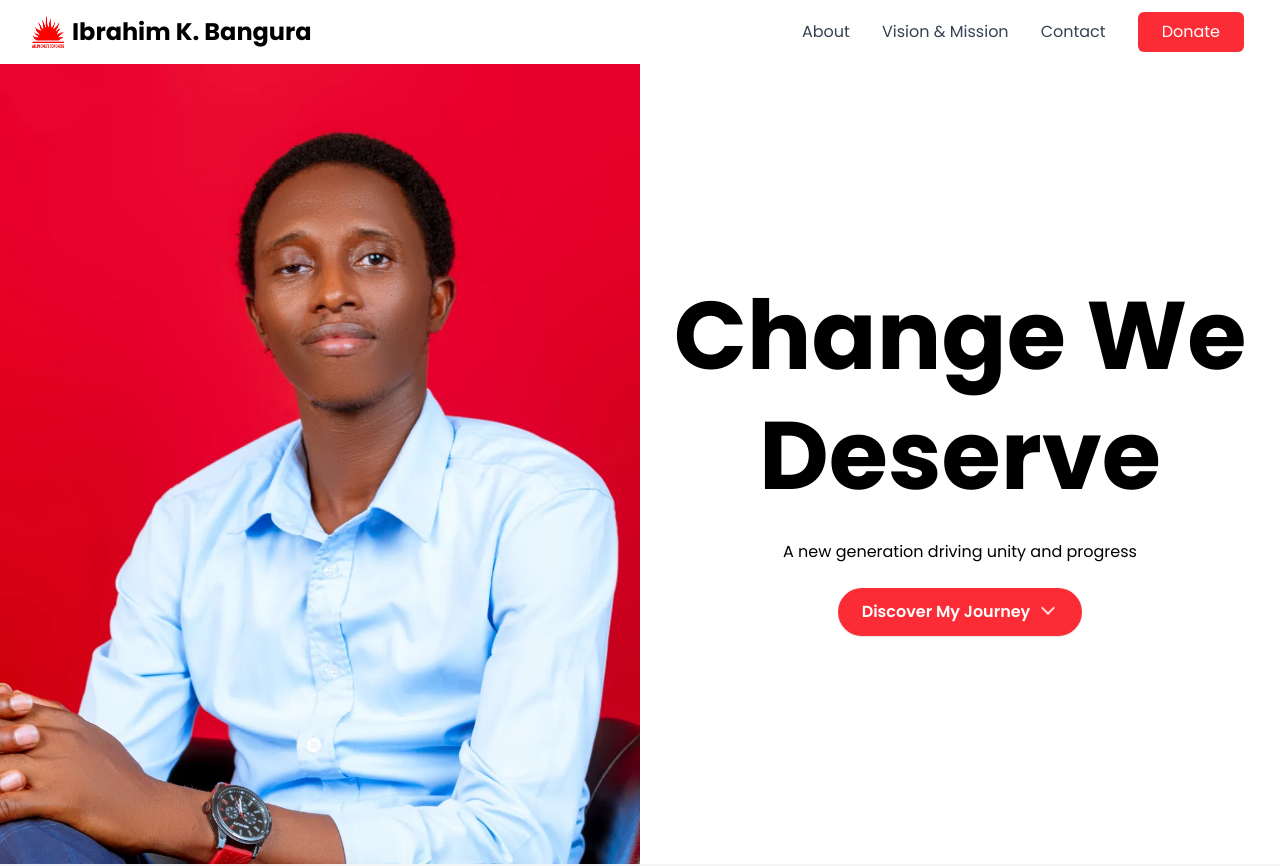
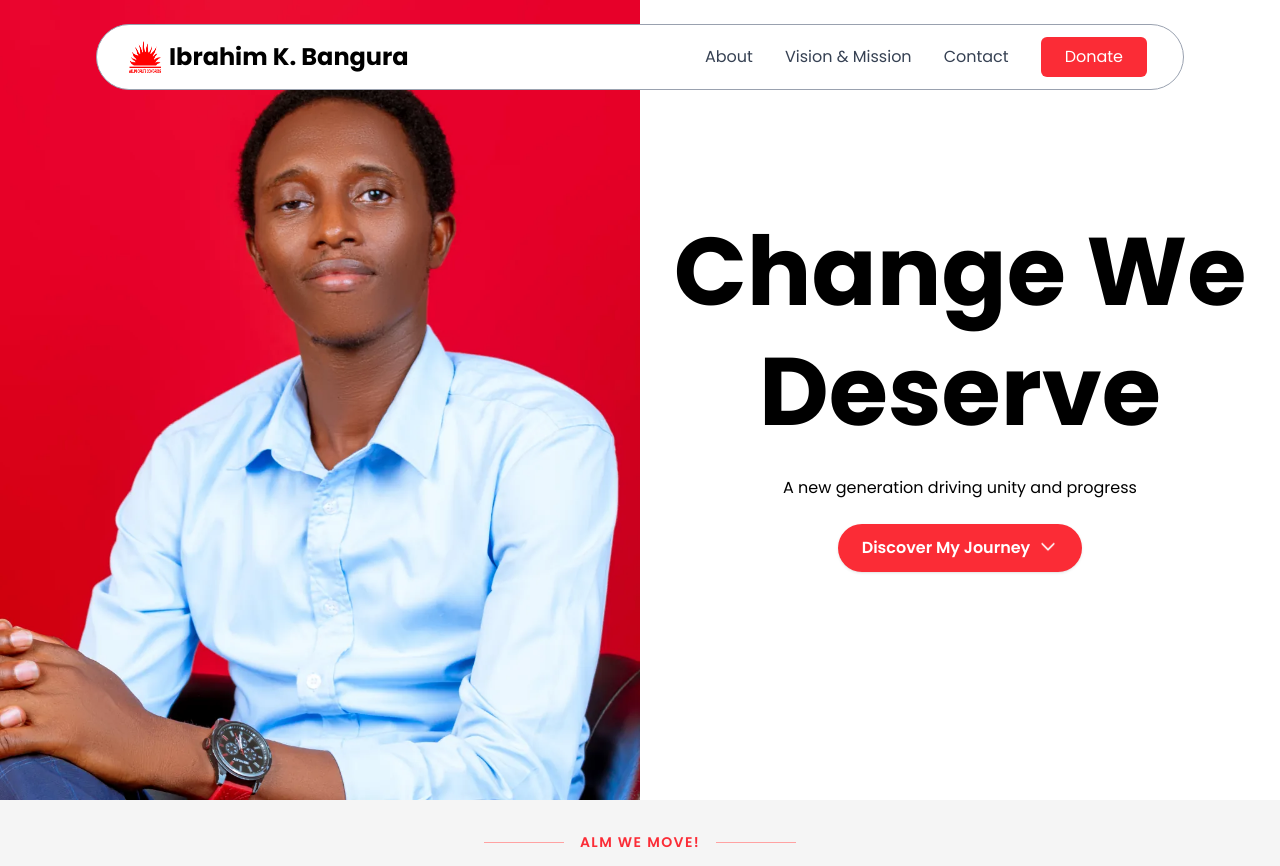
Before and after one commit to ideftbuild/apc-deputy-landing, a React (Vite) app: page / in a window 1280 px wide. Shown: the top 866 px of the page. Built offline with nearby package versions, Linux system fonts and the light colour scheme.

Commit message:
feat: add on scroll animation

```diff
--- a/src/components/Header.tsx
+++ b/src/components/Header.tsx
@@ -1,17 +1,41 @@
 // src/components/Header.tsx
-
+import { useState, useEffect } from "react";
+import { APP_CONSTANTS } from "../constants";
 import Navbar from "./Navbar";
-import { APP_CONSTANTS } from "../constants";
-
 /**
  * Header Component
  * Displays the candidate's name, the position they are running for, and their campaign slogan.
  * It is designed to be sticky to keep key information visible while scrolling.
  */
 export default function Header() {
+  const [isScrolled, setIsScrolled] = useState(false);
+
+  useEffect(() => {
+    const handleScroll = () => {
+      // Check if scrolled past the first viewport (100vh)
+      const scrollPosition = window.scrollY;
+      const viewportHeight = window.innerHeight;
+
+      setIsScrolled(scrollPosition > viewportHeight * 0.8);
+    };
+
+    window.addEventListener("scroll", handleScroll);
+    return () => window.removeEventListener("scroll", handleScroll);
+  }, []);
+
   return (
-    <header className="">
-      <div className="flex justify-between px-4 lg:px-8 sm:px-6 bg-white">
+    <header className="fixed top-0 left-0 right-0 z-50 flex justify-center lg:px-0 pointer-events-none transition-all duration-300">
+      <div
+        className={`
+          bg-white pointer-events-auto transition-all duration-300
+          ${
+            isScrolled
+              ? "w-full rounded-none border-b border-gray-400"
+              : "w-full lg:w-[85vw] lg:rounded-full lg:border lg:border-gray-400 lg:mt-6"
+          }
+        `}
+      >
+        <div className="flex justify-between px-4 lg:px-8 sm:px-6 text-black">
           <div className="flex items-center">
             <img
               src="img/all_people_congress_logo.png"
@@ -20,13 +44,14 @@ export default function Header() {
             />
             <a
               href="#home"
-            className="flex items-center justify-center md:text-2xl font-bold text-black"
+              className="flex items-center justify-center md:text-2xl font-bold"
             >
               {APP_CONSTANTS.candidateName.short}
             </a>
           </div>
           <Navbar />
         </div>
+      </div>
     </header>
   );
 }
```
Lines whose indentation alone changed are shown as unchanged.
